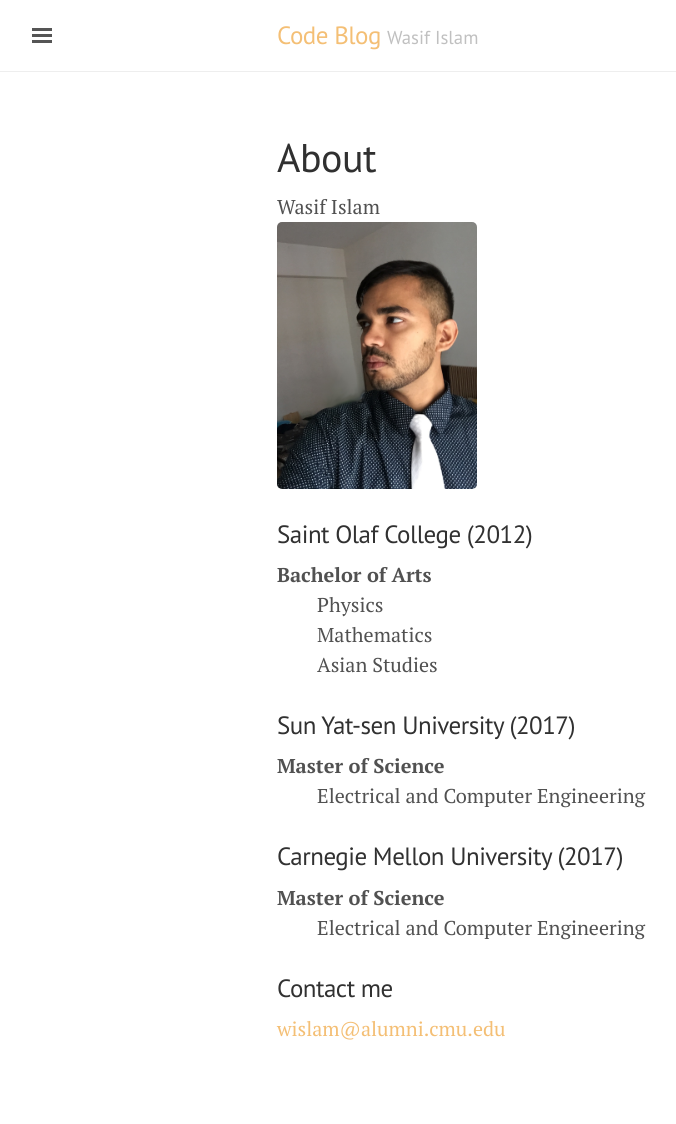
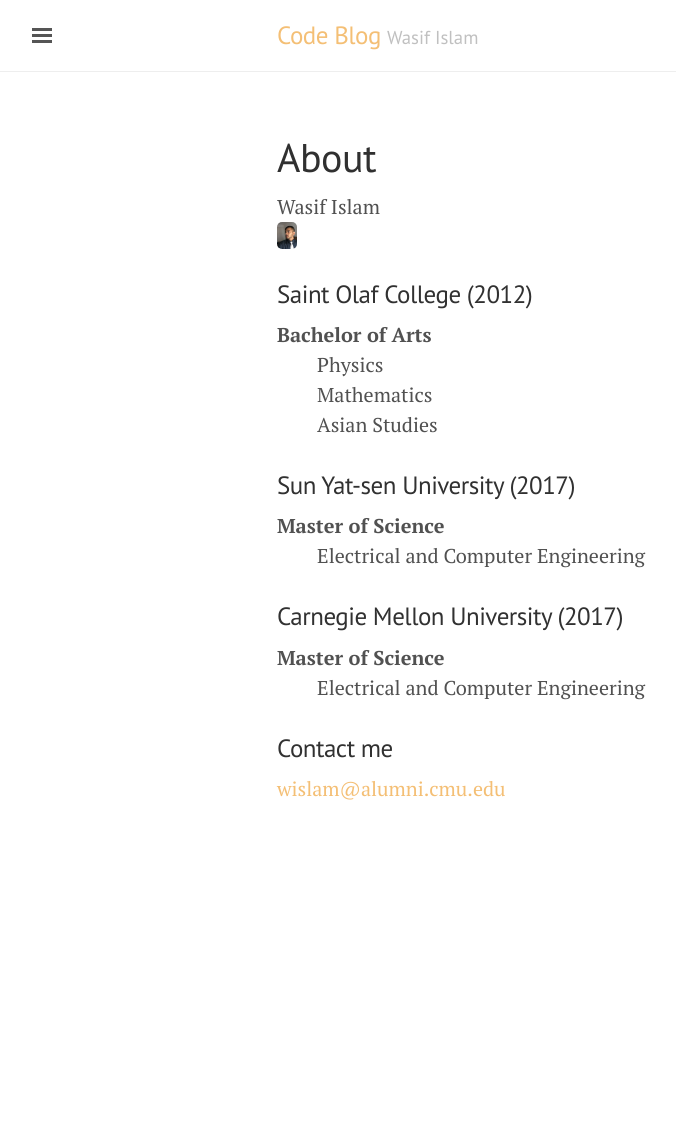
Before and after one commit to washifu/CodeBlog, a Jekyll site: the page built from about.md, in a window 1280 px wide. Shown: the whole page, without its empty margins (3-679 px from the left). Built offline with Jekyll 4.4.1, drawn with Linux system fonts in a browser that asks for light colours; after the commit the page ends 900 px from its top, so only the background shows below that.

Commit message:
Update about.md

```diff
--- a/about.md
+++ b/about.md
@@ -4,7 +4,7 @@
 ---
 
 Wasif Islam
-<img src="https://github.com/washifu/codeblog/blob/master/_images/me.jpg?raw=true" alt="Wasif Islam" style="width: 200px;"/>
+<img src="https://github.com/washifu/codeblog/blob/master/_images/me.jpg?raw=true" alt="Wasif Islam" style="width: 20px;"/>
 
 <dl>
   <h3>Saint Olaf College (2012)</h3>
```
